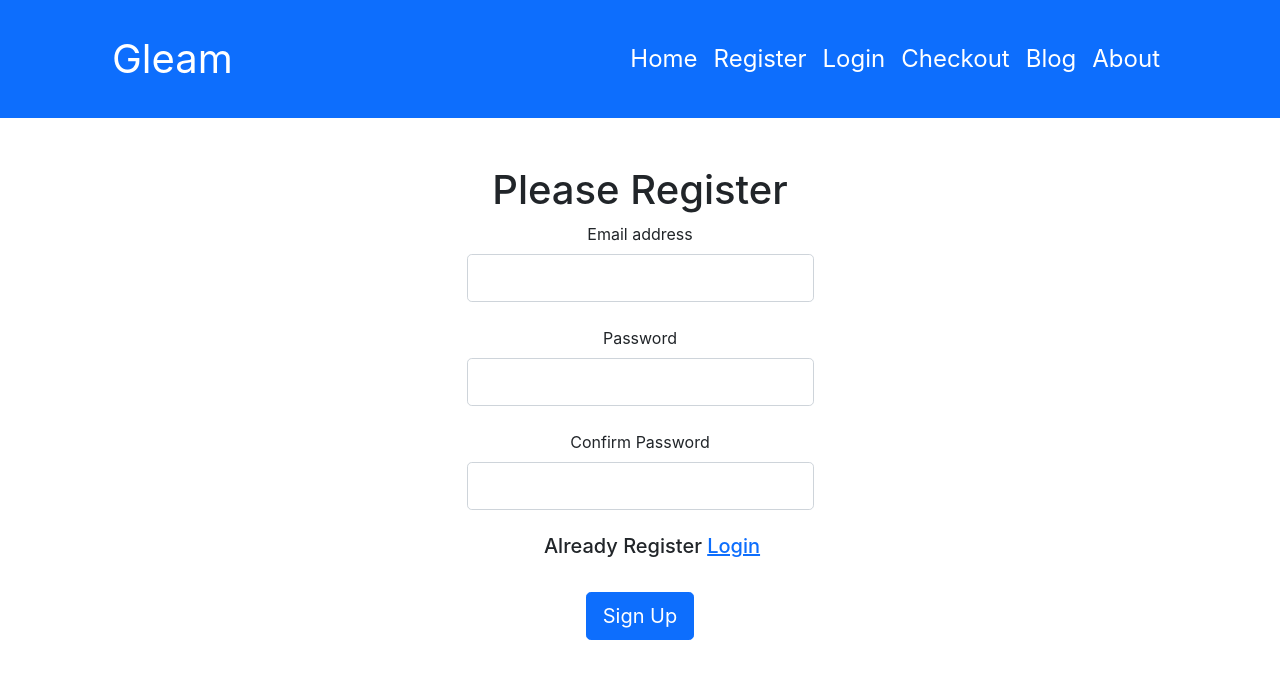
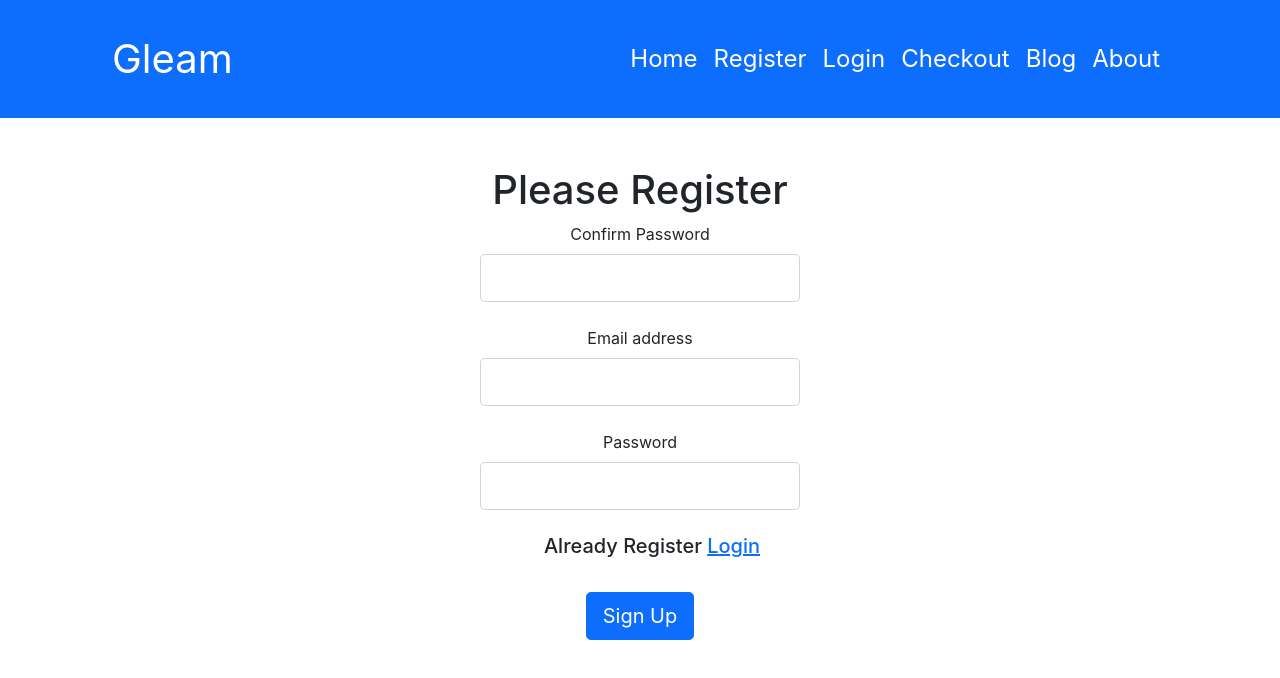
Before and after one commit to DevPronob/gleam-photography, a React (Create React App) app: page /register in a window 1280 px wide. Shown: the top 678 px of the page. Built offline with nearby package versions, Linux system fonts and the light colour scheme; no server answers.

Commit message:
question edited

```diff
--- a/src/components/Home/Services/Services.js
+++ b/src/components/Home/Services/Services.js
@@ -1,4 +1,4 @@
-import React from 'react';
+import React, { useState } from 'react';
 import ServiceItem from '../ServiceItem/ServiceItem';
 const Services = () => {
     const AllServices =[
--- a/src/components/Login/Login.js
+++ b/src/components/Login/Login.js
@@ -1,4 +1,4 @@
-import React, { useRef } from 'react';
+import React, { useRef ,useState } from 'react';
 import {Link, useNavigate,useLocation} from 'react-router-dom';
 import { useSignInWithEmailAndPassword } from 'react-firebase-hooks/auth';
 import auth from '../../../src/Auth/firebase.init';
@@ -18,12 +18,19 @@ const Login = () => {
     const location =useLocation();
     let from = location.state?.from?.pathname || "/";
     const [signInWithGoogle, userGoogle, loadingGoogle, errorGoogle] = useSignInWithGoogle(auth);
-
+    const [loginError,setLoginErrror] =useState("")
     const handleSubmit =(event)=>{
         event.preventDefault()
         const email =emailRef.current.value;
         const password =passwordRef.current.value;
-        console.log(email,password)
+        // if(email||password === null){
+        //     setLoginErrror("Please enter ypur email and password correctly")
+        //     return
+        // }
+          if(error){
+            setLoginErrror(error.message)
+            return
+        }
         signInWithEmailAndPassword(email, password)
     }
     if(user){
@@ -59,8 +66,9 @@ const Login = () => {
           </div>
 
           <button type="submit" class="btn btn-primary btn-lg btn-block">Sign in</button>
+            <p className='text-danger'>{loginError}</p>
+          <div class="divider d-flex align-items-center my-4">
 
-          <div class="divider d-flex align-items-center my-4">
             <p class="text-center fw-bold mx-3 mb-0 text-muted">OR</p>
           </div>
 
@@ -72,6 +80,7 @@ const Login = () => {
         </form>
 
       </div>
+
         </div>
     );
 };
--- a/src/components/Register/Register.js
+++ b/src/components/Register/Register.js
@@ -1,4 +1,4 @@
-import React, { useRef } from 'react';
+import React, { useRef, useState } from 'react';
 import {Link, useNavigate} from 'react-router-dom';
 import { useCreateUserWithEmailAndPassword } from 'react-firebase-hooks/auth';
 import auth from '../../../src/Auth/firebase.init'
@@ -17,14 +17,19 @@ const Register = () => {
       );
     const emailRef =useRef("")
     const passwordRef =useRef("")
-    const confirmPassRef =useRef("")
+    const nameRef =useRef("")
+    const [registerError,setRegisterError] =useState("")
     const handleSubmit =(event)=>{
         event.preventDefault()
         const email =emailRef.current.value;
         const password =passwordRef.current.value;
-        const confirmPassword =confirmPassRef.current.value;
-        console.log(email,password,confirmPassword)
+        const name =nameRef.current.value;
+        if(error){
+            setRegisterError(error.message)
+            return;
+        }
         createUserWithEmailAndPassword(email, password)
+
         sendEmailVerification()
 
     }
@@ -34,10 +39,16 @@ const Register = () => {
 
     return (
         <div>
-             <div className=" d-flex justify-content-center mt-5 ">
+             <div className=" w-25 mx-auto mt-5 ">
 
         <form onSubmit={handleSubmit}>
         <h1>Please Register</h1>
+
+        <div className="form-outline mb-4">
+          <label className="form-label" for="form1Example23">Confirm Password</label>
+            <input ref={nameRef} type="text" id="form1Example23" className="form-control form-control-lg" />
+
+          </div>
           <div className="form-outline mb-4">
           <label className="form-label" for="form1Example13">Email address</label>
             <input ref={emailRef} type="email" id="form1Example13" className="form-control form-control-lg" />
@@ -50,11 +61,7 @@ const Register = () => {
             <input ref={passwordRef} type="password" id="form1Example23" className="form-control form-control-lg" />
 
           </div>
-          <div className="form-outline mb-4">
-          <label className="form-label" for="form1Example23">Confirm Password</label>
-            <input ref={confirmPassRef} type="password" id="form1Example23" className="form-control form-control-lg" />
 
-          </div>
 
           <div className="d-flex justify-content-around align-items-center mb-4">
 
@@ -65,7 +72,7 @@ const Register = () => {
           </div>
 
           <button type="submit" className="btn btn-primary btn-lg btn-block"> Sign Up</button>
-
+          <p className='text-danger fs-3'>{registerError}</p>
 
 
 
```
